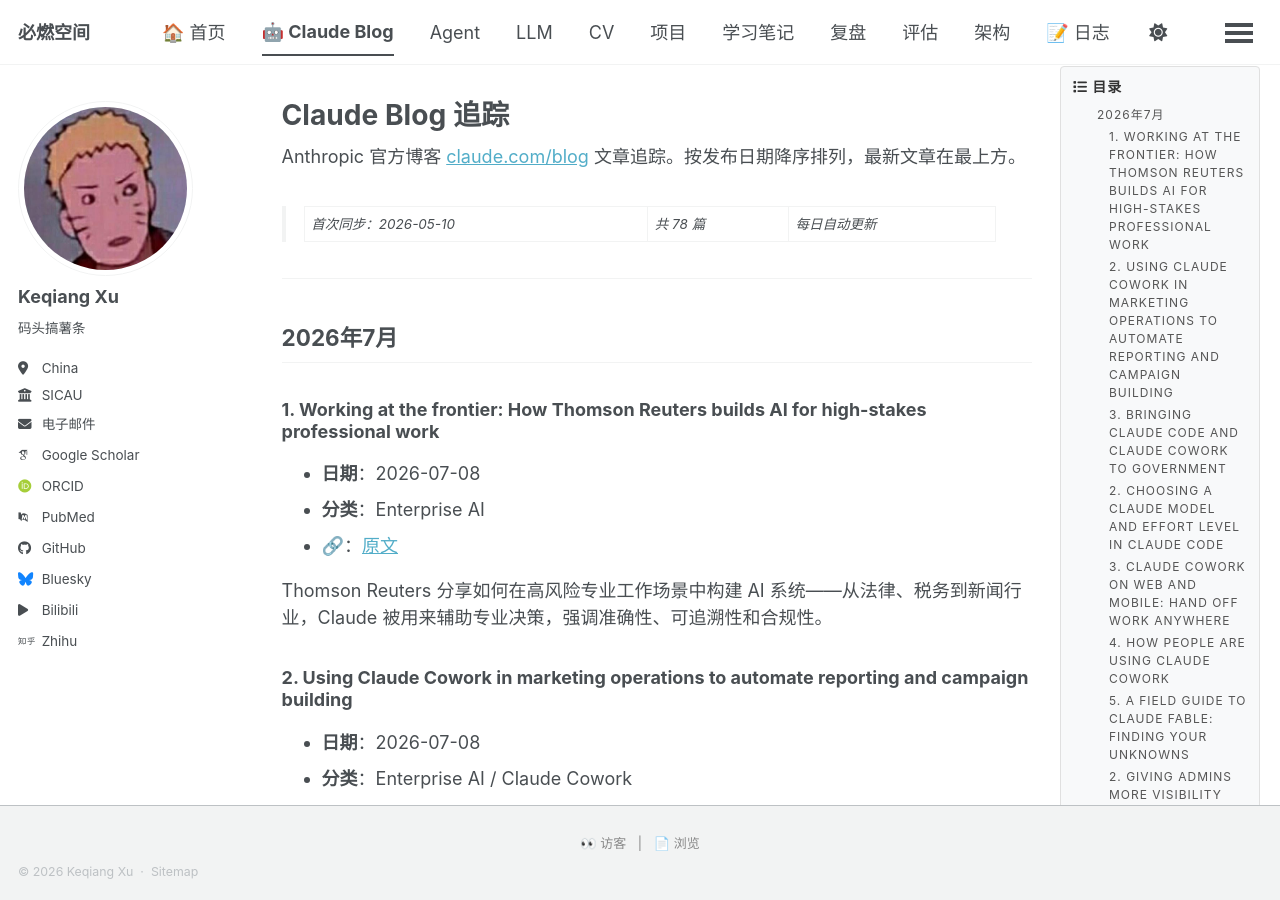
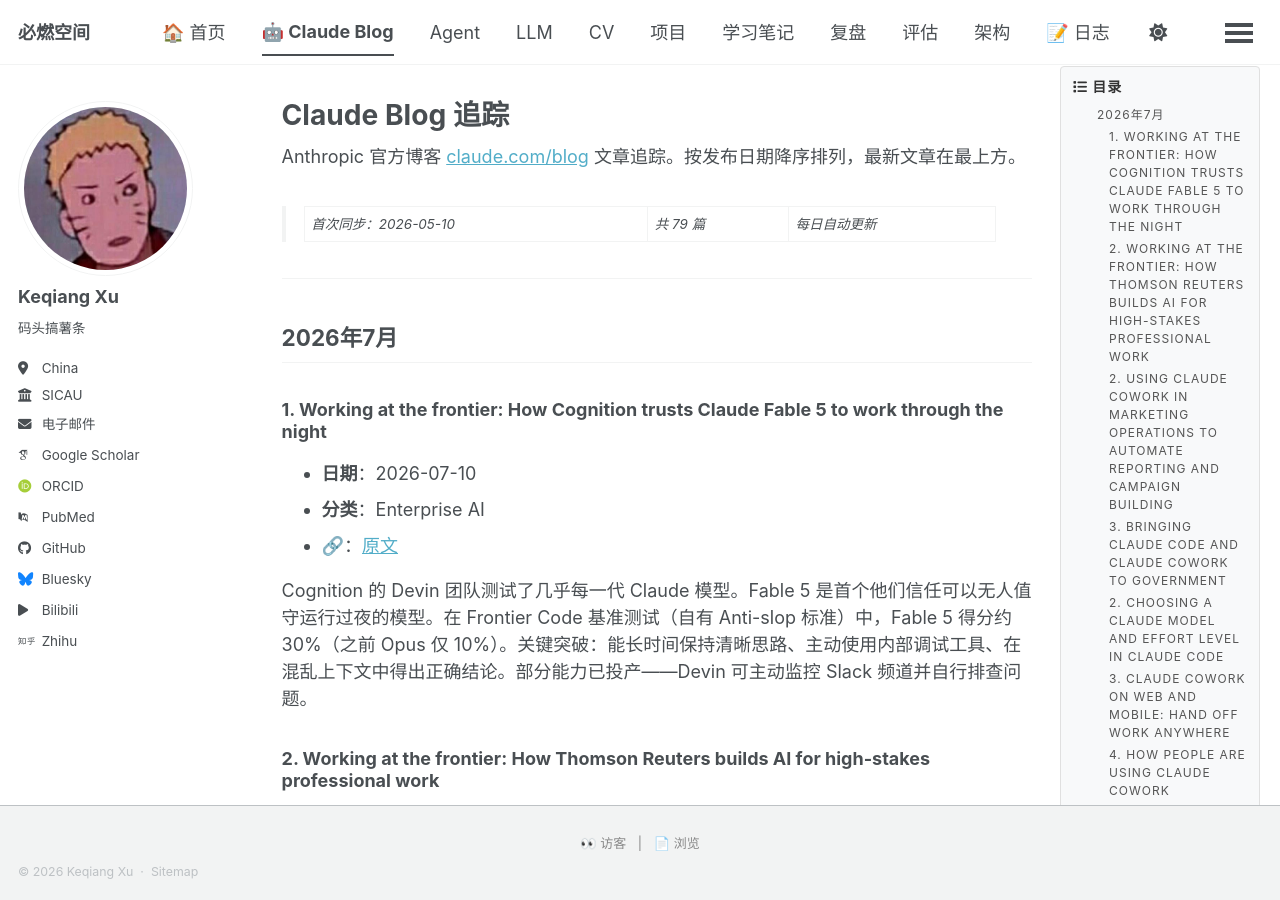
Before and after one commit to Qnh233/Qnh233.github.io, a Jekyll site: the page built from _pages/claude-blog.md, in a window 1280 px wide and 900 px high. Built offline with Jekyll 4.4.1, drawn with Linux system fonts in a browser that asks for light colours; some web fonts are replaced; a script bundle is joined from its source files by our own code; library files that are not in the unit come from our copies; comment, search, counter and statistics services are not loaded; some of the changed text lies outside the part shown.

Commit message:
🔄 [auto] Claude Blog: add Cognition Fable 5 article (2026-07-10)

```diff
--- a/_pages/claude-blog.md
+++ b/_pages/claude-blog.md
@@ -9,13 +9,20 @@
 
 Anthropic 官方博客 [claude.com/blog](https://claude.com/blog) 文章追踪。按发布日期降序排列，最新文章在最上方。
 
-> 首次同步：2026-05-10 | 共 78 篇 | 每日自动更新
+> 首次同步：2026-05-10 | 共 79 篇 | 每日自动更新
 
 ---
 
 ## 2026年7月
 
-### 1. Working at the frontier: How Thomson Reuters builds AI for high-stakes professional work
+### 1. Working at the frontier: How Cognition trusts Claude Fable 5 to work through the night
+- **日期**：2026-07-10
+- **分类**：Enterprise AI
+- **🔗**：[原文](https://claude.com/blog/working-at-the-frontier-how-cognition-trusts-claude-fable-5-to-work-through-the-night)
+
+Cognition 的 Devin 团队测试了几乎每一代 Claude 模型。Fable 5 是首个他们信任可以无人值守运行过夜的模型。在 Frontier Code 基准测试（自有 Anti-slop 标准）中，Fable 5 得分约 30%（之前 Opus 仅 10%）。关键突破：能长时间保持清晰思路、主动使用内部调试工具、在混乱上下文中得出正确结论。部分能力已投产——Devin 可主动监控 Slack 频道并自行排查问题。
+
+### 2. Working at the frontier: How Thomson Reuters builds AI for high-stakes professional work
 - **日期**：2026-07-08
 - **分类**：Enterprise AI
 - **🔗**：[原文](https://claude.com/blog/working-at-the-frontier-how-thomson-reuters-builds-ai-for-high--stakes-professional-work)
@@ -573,4 +580,4 @@
 
 ---
 
-最后更新：2026-07-09 · 共 78 篇文章
+最后更新：2026-07-10 · 共 79 篇文章
```
